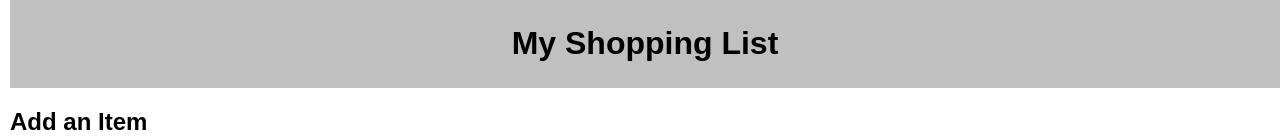
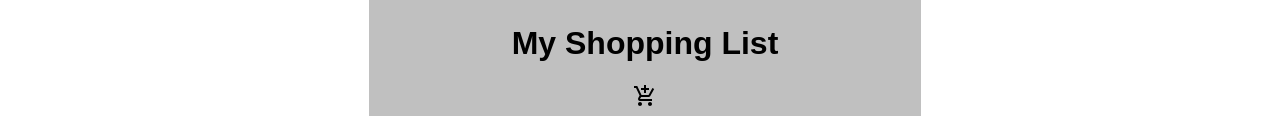
Before and after one commit to padavi804/group-fs-react-shopping-list, a React (Vite) app: page / in a window 1280 px wide. Shown: the top 138 px of the page. Built offline with nearby package versions, Linux system fonts and the light colour scheme; no server answers.

Commit message:
added styling to header, and updated DB.sql insert table name

```diff
--- a/package.json
+++ b/package.json
@@ -16,6 +16,7 @@
     "@emotion/react": "^11.11.4",
     "@emotion/styled": "^11.11.5",
     "@fontsource/roboto": "^5.0.13",
+    "@mui/icons-material": "^5.15.20",
     "@mui/material": "^5.15.20",
     "axios": "^1.7.2",
     "express": "^4.17.1",
--- a/src/components/Header/Header.jsx
+++ b/src/components/Header/Header.jsx
@@ -1,11 +1,32 @@
 import React from 'react';
 import './Header.css';
+import CssBaseline from '@mui/material/CssBaseline';
+import Box from '@mui/material/Box';
+import Container from '@mui/material/Container';
+import AddShoppingCartOutlinedIcon from '@mui/icons-material/AddShoppingCartOutlined';
+import { Button, Icon } from '@mui/material';
+
+
+
+
 
 function Header() {
+
     return (
-        <header className="banner-header">
-            <h1>My Shopping List</h1>
-        </header>
+        <React.Fragment>
+        <Container  maxWidth="sm">
+
+
+            <header className="banner-header">
+                <h1 >My Shopping List</h1>
+                <AddShoppingCartOutlinedIcon/>
+            </header>
+        </Container>
+
+
+
+
+        </React.Fragment>
     );
 }
 
```
Also changed, not shown: 2 other files (tests, documents, lock files or other folders).
